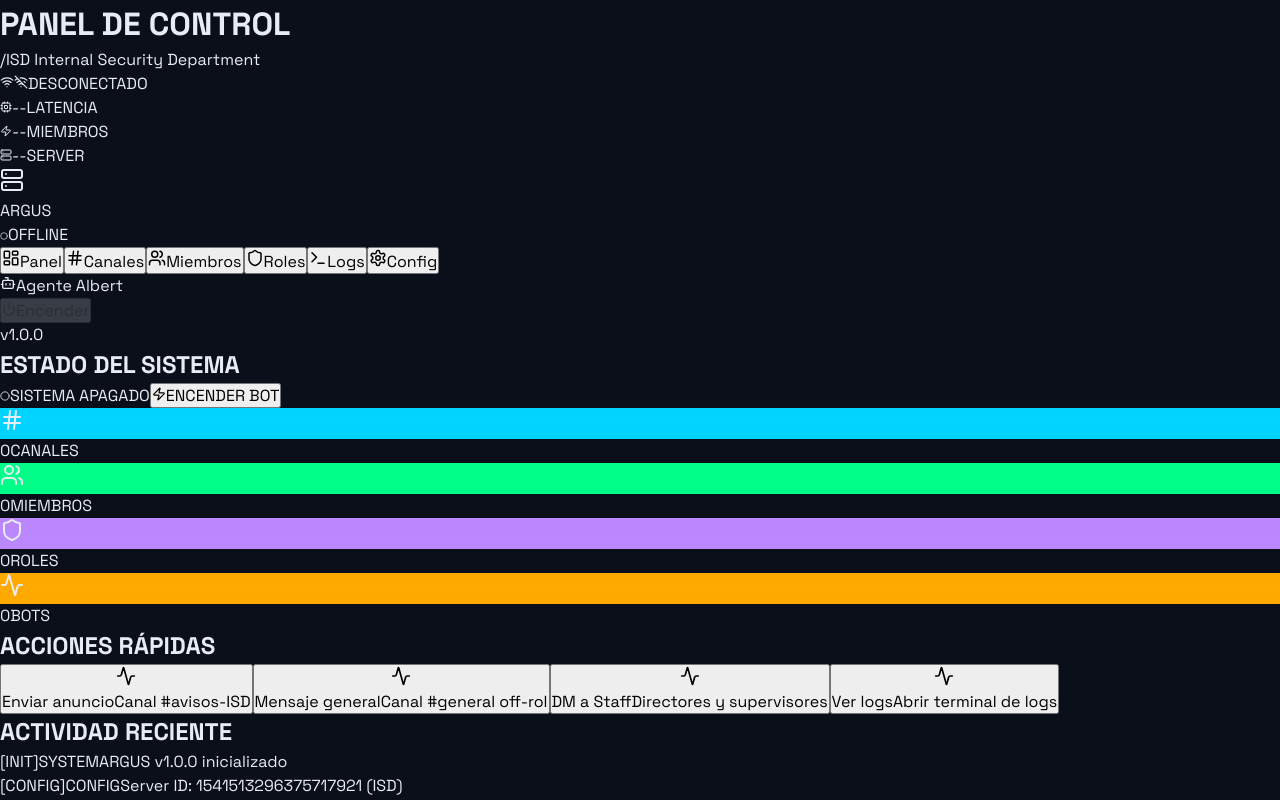
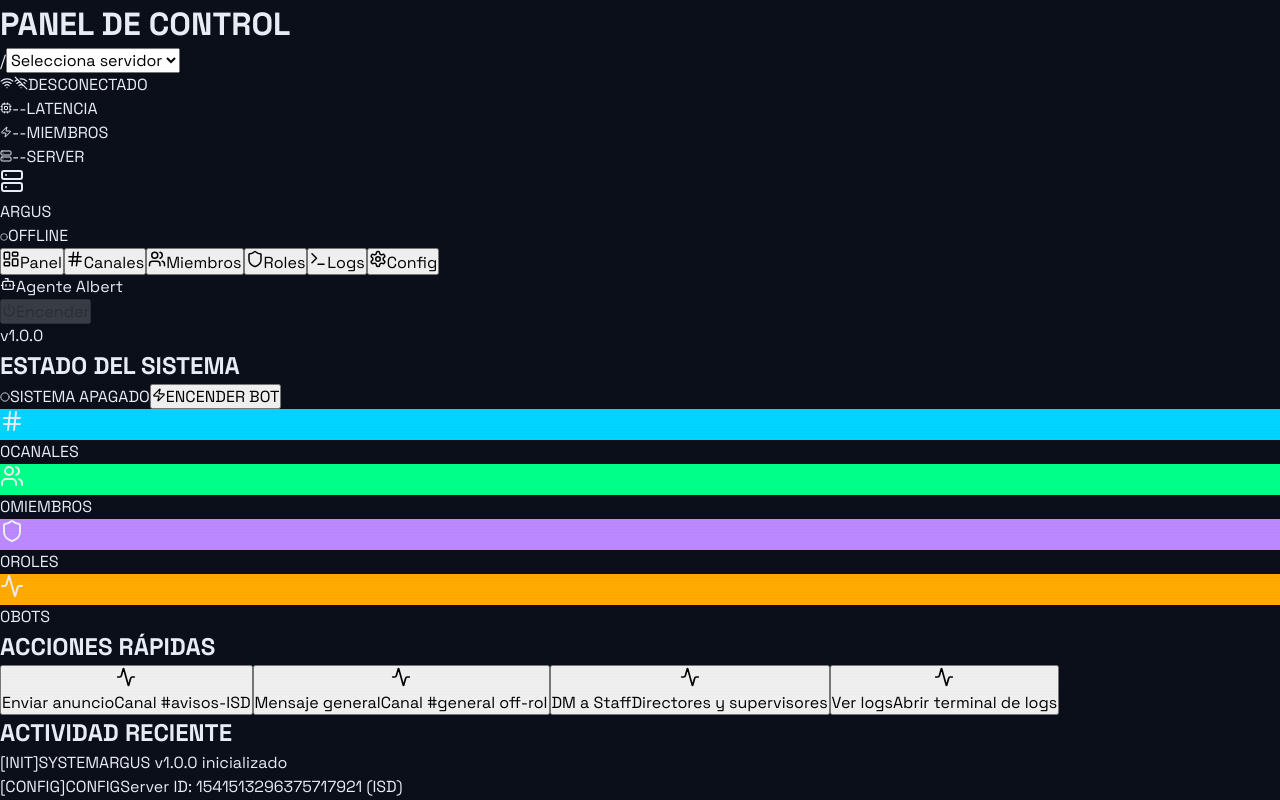
Before and after one commit to BenReynor/ARGUS, a React (Vite) app: page / in a window 1280 px wide. Built offline with nearby package versions, Linux system fonts and the light colour scheme.

Commit message:
dedalo: Añadir selector de servidor (guild) en e
Añadir selector de servidor (guild) en el Header

```diff
--- a/src/api/tauri.ts
+++ b/src/api/tauri.ts
@@ -68,6 +68,8 @@ export const getBotStatus = () => invoke<BotStatus>('get_bot_status');
 
 // Discord operations
 export const listGuilds = () => invoke<Guild[]>('list_guilds');
+export const getActiveGuild = () => invoke<string | null>('get_active_guild');
+export const setActiveGuild = (guildId: string) => invoke<string>('set_active_guild', { guildId });
 export const listChannels = (guildId: string) => invoke<Channel[]>('list_channels', { guild_id: guildId });
 export const listMembers = (guildId: string) => invoke<Member[]>('list_members', { guild_id: guildId });
 export const listRoles = (guildId: string) => invoke<Role[]>('list_roles', { guild_id: guildId });
--- a/src/components/Header.tsx
+++ b/src/components/Header.tsx
@@ -1,17 +1,48 @@
-import React from 'react';
-import { useConfig, useBotStatus } from '../store/useStore';
+import React, { useEffect, useState } from 'react';
+import { useConfig, useBotStatus, useActiveGuildId, useSetActiveGuildId } from '../store/useStore';
+import { listGuilds, setActiveGuild } from '../api/tauri';
+import type { Guild } from '../api/tauri';
 import { Server, Cpu, MemoryStick, Wifi, WifiOff, Zap } from 'lucide-react';
 
 export const Header: React.FC = () => {
   const config = useConfig();
   const botStatus = useBotStatus();
+  const activeGuildId = useActiveGuildId();
+  const setActiveGuildId = useSetActiveGuildId();
+  const [guilds, setGuilds] = useState<Guild[]>([]);
+
+  useEffect(() => {
+    listGuilds()
+      .then(setGuilds)
+      .catch(() => setGuilds([]));
+  }, []);
+
+  const handleGuildChange = async (e: React.ChangeEvent<HTMLSelectElement>) => {
+    const id = e.target.value;
+    try {
+      await setActiveGuild(id);
+      setActiveGuildId(id);
+    } catch {
+      // se mantiene la guild anterior si falla
+    }
+  };
 
   return (
     <header className="header">
       <div className="header-left">
         <h1 className="page-title">PANEL DE CONTROL</h1>
         <span className="divider">/</span>
-        <span className="server-name">ISD Internal Security Department</span>
+        <select
+          className="server-name"
+          aria-label="Servidor activo"
+          value={activeGuildId ?? ''}
+          onChange={handleGuildChange}
+        >
+          {!activeGuildId && <option value="" disabled>Selecciona servidor</option>}
+          {guilds.map((g) => (
+            <option key={g.id} value={g.id}>{g.name}</option>
+          ))}
+        </select>
       </div>
       <div className="header-center">
         <div className={`connection-status ${botStatus.connected ? 'connected' : 'disconnected'}`}>
--- a/src/store/useStore.ts
+++ b/src/store/useStore.ts
@@ -12,6 +12,10 @@ interface AppState {
   // Bot status
   botStatus: BotStatus;
   setBotStatus: (status: Partial<BotStatus>) => void;
+
+  // Guild activa
+  activeGuildId: string | null;
+  setActiveGuildId: (id: string | null) => void;
 
   // Server data
   serverMap: ServerMap | null;
@@ -73,6 +77,10 @@ export const useStore = create<AppState>()(
       },
       setBotStatus: (status) => set((state) => ({ botStatus: { ...state.botStatus, ...status } })),
 
+      // Guild activa
+      activeGuildId: null,
+      setActiveGuildId: (id) => set({ activeGuildId: id }),
+
       // Server data
       serverMap: null,
       setServerMap: (map) => set({ serverMap: map }),
@@ -106,6 +114,7 @@ export const useStore = create<AppState>()(
       name: 'argus-storage',
       partialize: (state) => ({
         config: state.config,
+        activeGuildId: state.activeGuildId,
         activeTab: state.activeTab,
       }),
     }
@@ -115,6 +124,8 @@ export const useStore = create<AppState>()(
 // Selectors
 export const useConfig = () => useStore((s) => s.config);
 export const useBotStatus = () => useStore((s) => s.botStatus);
+export const useActiveGuildId = () => useStore((s) => s.activeGuildId);
+export const useSetActiveGuildId = () => useStore((s) => s.setActiveGuildId);
 export const useServerMap = () => useStore((s) => s.serverMap);
 export const useActiveTab = () => useStore((s) => s.activeTab);
 export const useSetActiveTab = () => useStore((s) => s.setActiveTab);
```
